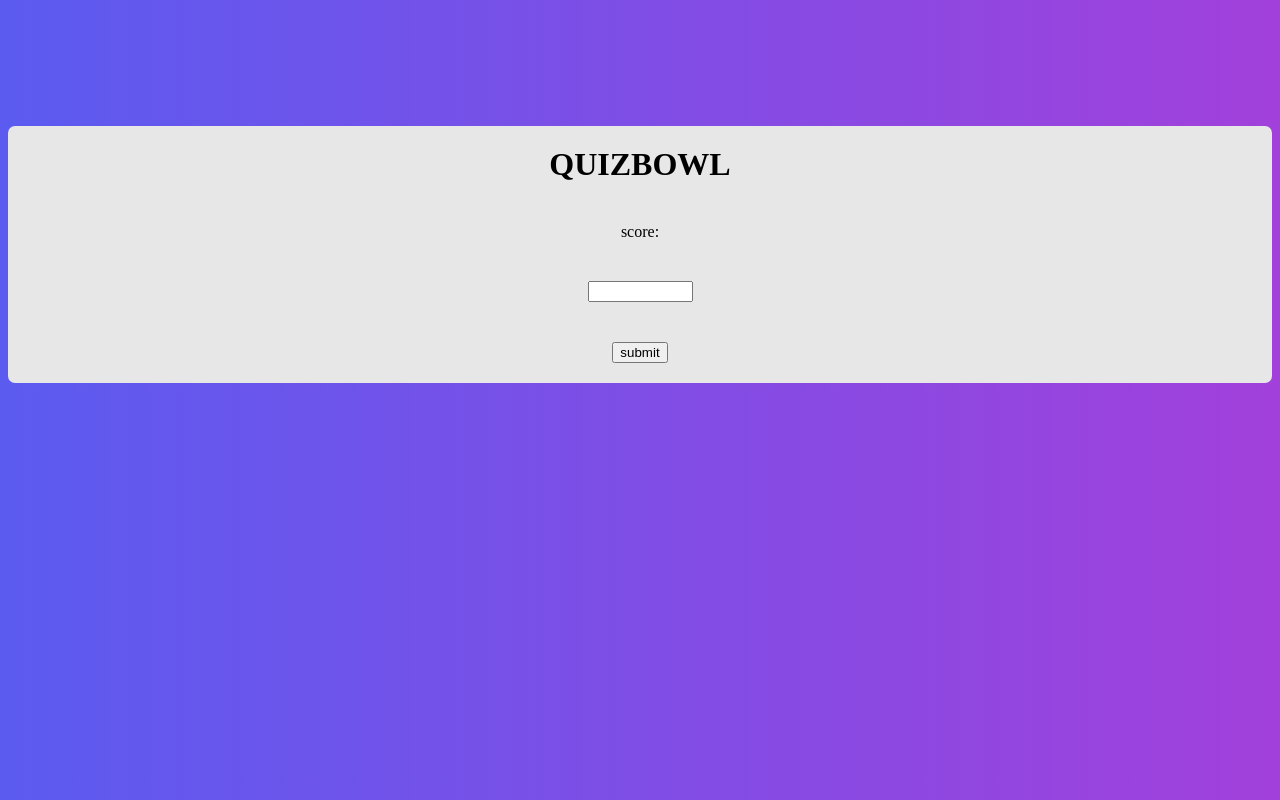
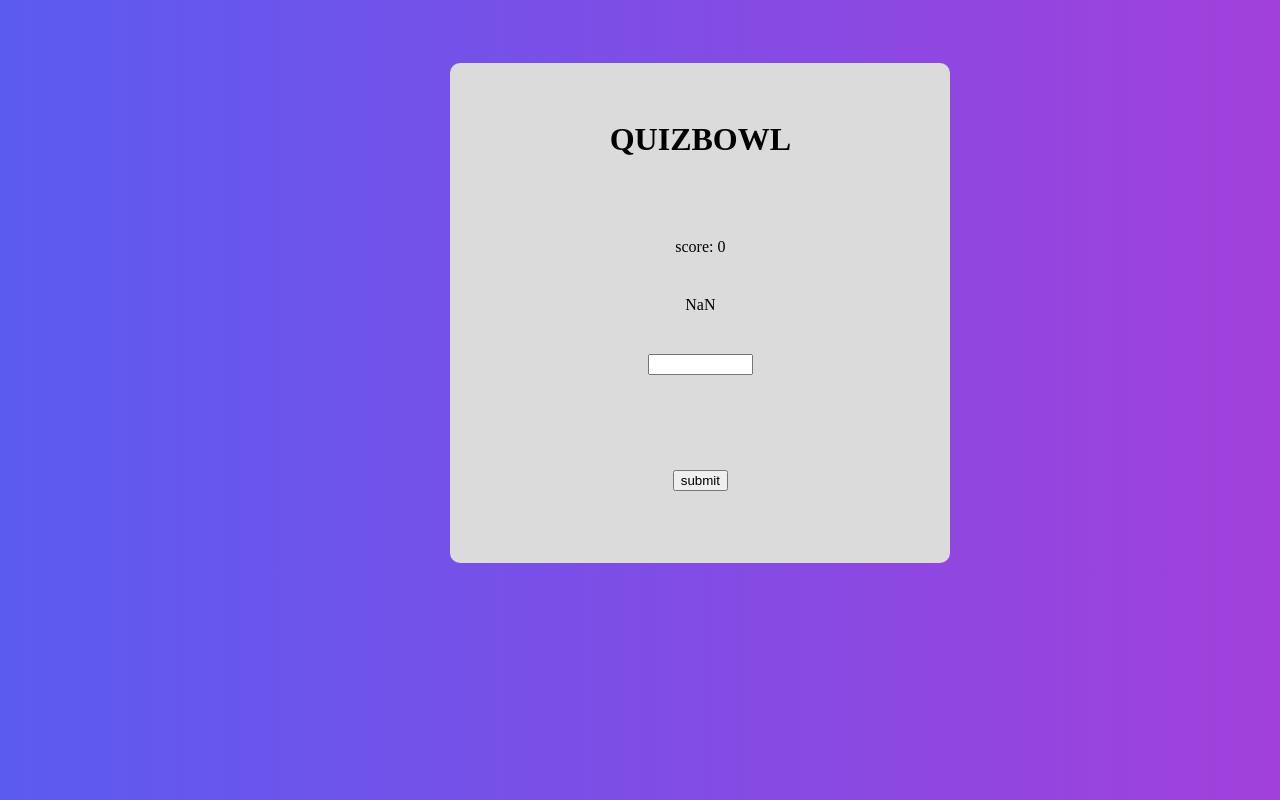
Before and after one commit to uhhhh1/quizbowl, a plain HTML site: page index.html in a window 1280 px wide. Drawn offline with Linux system fonts and the light colour scheme.

Commit message:
third commit

```diff
--- a/index.html
+++ b/index.html
@@ -8,14 +8,18 @@
 </head>
 <body>
     <script src="script.js"></script>
-   <div class="quizbowl">
+
         <div class="outer-box">
-            <h1>QUIZBOWL</h1>
-            <div class="score">score: </div>
-            <div class="input-container"><input type="text" id="name" name="name" size="10"/></div>
-            <div class="submit-button">
-         <button>submit</button>
-         </div>
+            <div class = "square">
+               <div class="title">
+                <h1>QUIZBOWL</h1>
+               </div>
+                <div class="score">score: 0</div>
+                <div class="question">NaN</div>
+                <div class="input-container"><input type="text" id="name" name="name" size="10"/></div>
+                <div class="submit-button">
+             <button type = button>submit</button>
+                </div>
         </div>
    </div>
 
--- a/styles.css
+++ b/styles.css
@@ -1,13 +1,66 @@
-.outer-box{
-    background-color: rgb(231, 231, 231);
-    padding-bottom: 0%;
+.square {
+    height: 500px;
+    width: 500px;
+    background-color: rgb(219, 219, 219);
+    border-radius: 10px;
     display: flex;
     justify-content: center;
     align-items: center;
     flex-direction: column;
-    border-radius:7px;
+    align-self: center;
+    margin-left: 35%;
+    margin-top: 5%;
+}
+
+.score{
+    display: flex;
+    justify-content: center;
+    align-items: center;
+    flex-direction: column;
 
 }
+
+.question{
+    display: flex;
+    justify-content: center;
+    align-items: center;
+    flex-direction: column;
+
+}
+
+.input-container{
+    display: flex;
+    justify-content: center;
+    align-items: center;
+    flex-direction: column;
+
+}
+
+.title{
+    display: flex;
+    justify-content: center;
+    align-items: center;
+    flex-direction: column;
+}
+
+.submit-button{
+    justify-content: center;
+    align-items: center;
+    flex-direction: column;
+    border: none;
+    color: white;
+    padding: 15px 32px;
+    text-align: center;
+    text-decoration: none;
+    outline:none;
+    display: inline-block;
+    font-size: 16px;
+    margin: 4px 2px;
+    cursor: pointer;
+
+}
+
+
 
 body{
     background-image: linear-gradient(to right, rgb(91, 91, 240),rgb(162, 64, 219))
@@ -18,5 +71,5 @@ margin-top:10%
 }
 
 h1, .score, .input-container, .submit-button {
-    margin: 20px 0;
+    margin: 40px 0;
 }
```
